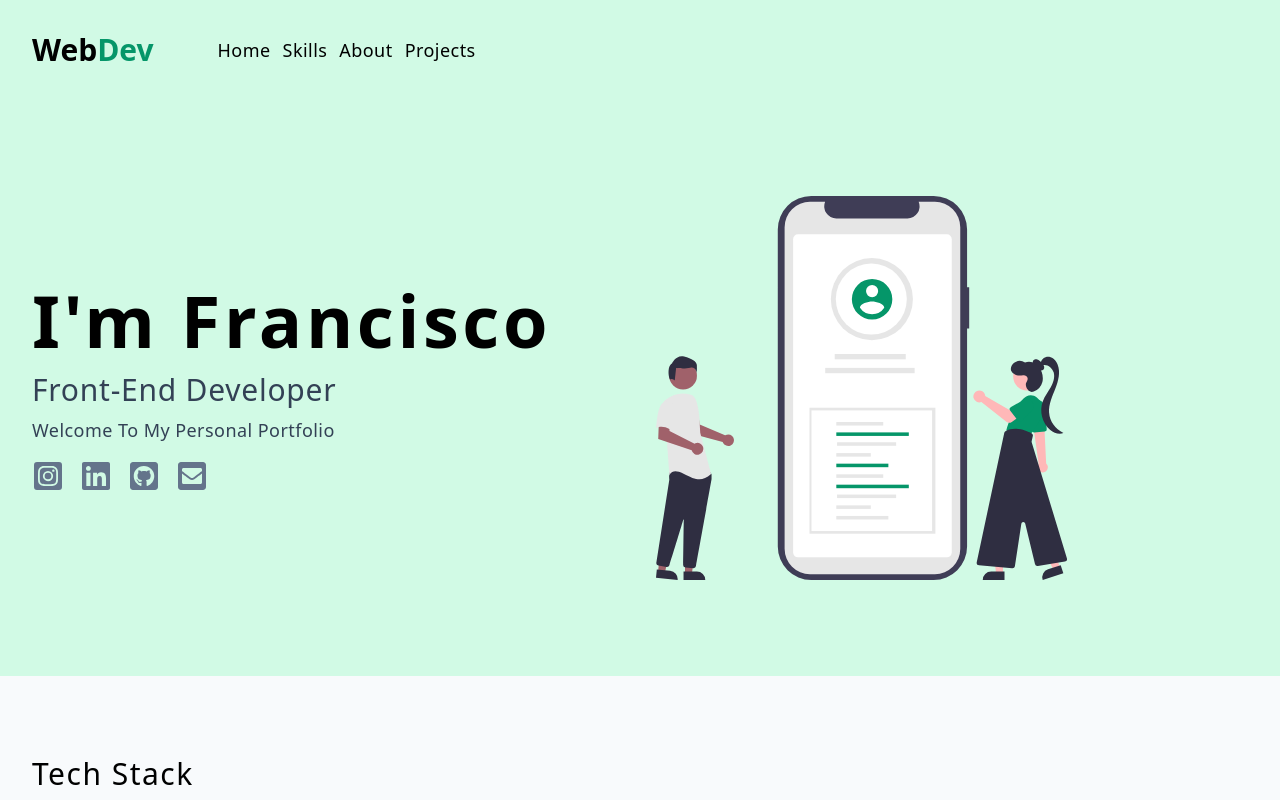
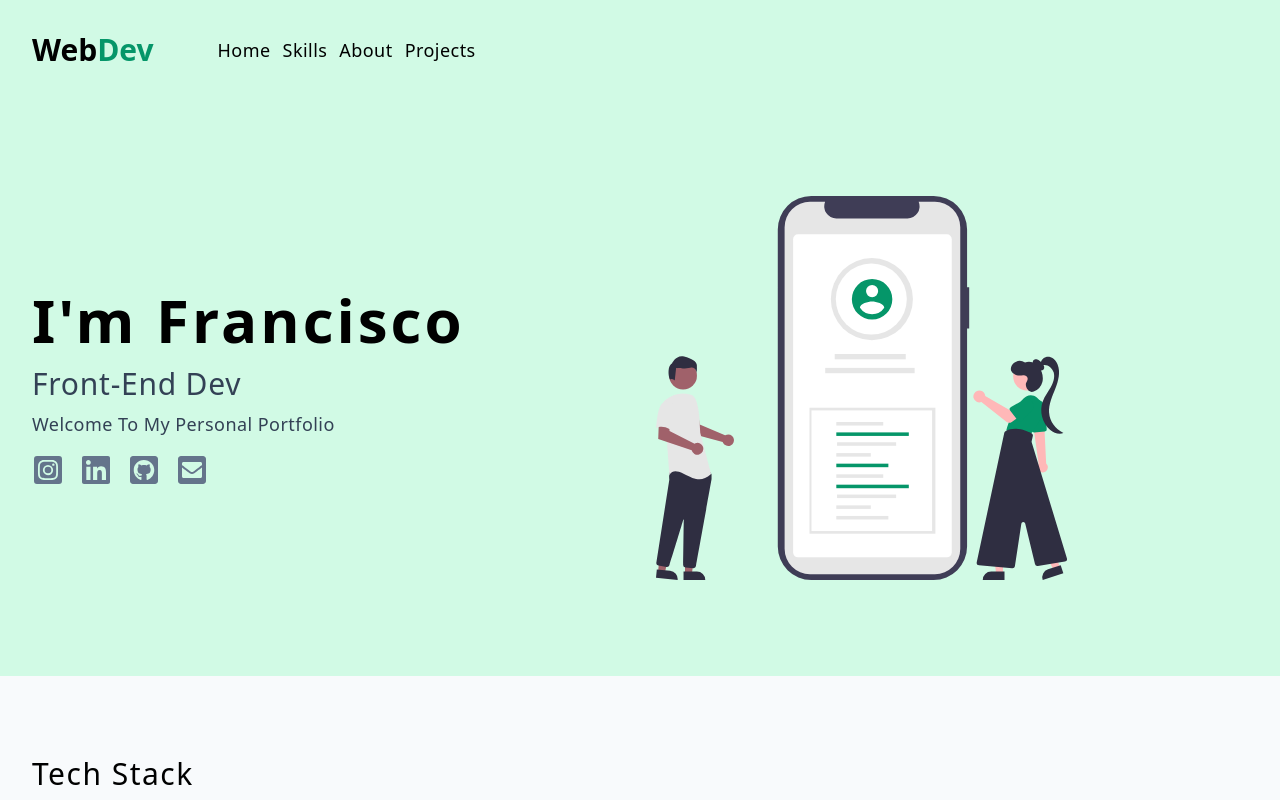
Before and after one commit to franciscofbc/tailwind-portfolio, a React (Vite) app: page / in a window 1280 px wide. Shown: the top 800 px of the page. Built offline with nearby package versions, Linux system fonts and the light colour scheme.

Commit message:
Hero change

```diff
--- a/src/components/Hero.jsx
+++ b/src/components/Hero.jsx
@@ -11,11 +11,11 @@ const Hero = () => {
     <div className="bg-emerald-100 py-24">
       <div className="align-element grid md:grid-cols-2 items-center gap-8">
         <article>
-          <h1 className="text-7xl font-bold capitalize tracking-wider">
+          <h1 className="text-6xl font-bold capitalize tracking-wider">
             i'm francisco
           </h1>
           <p className="mt-4 text-3xl text-slate-700 capitalize tracking-wide">
-            front-end developer
+            front-end dev
           </p>
           <p className="mt-2 text-lg text-slate-700 capitalize tracking-wide">
             welcome to my personal portfolio
```
